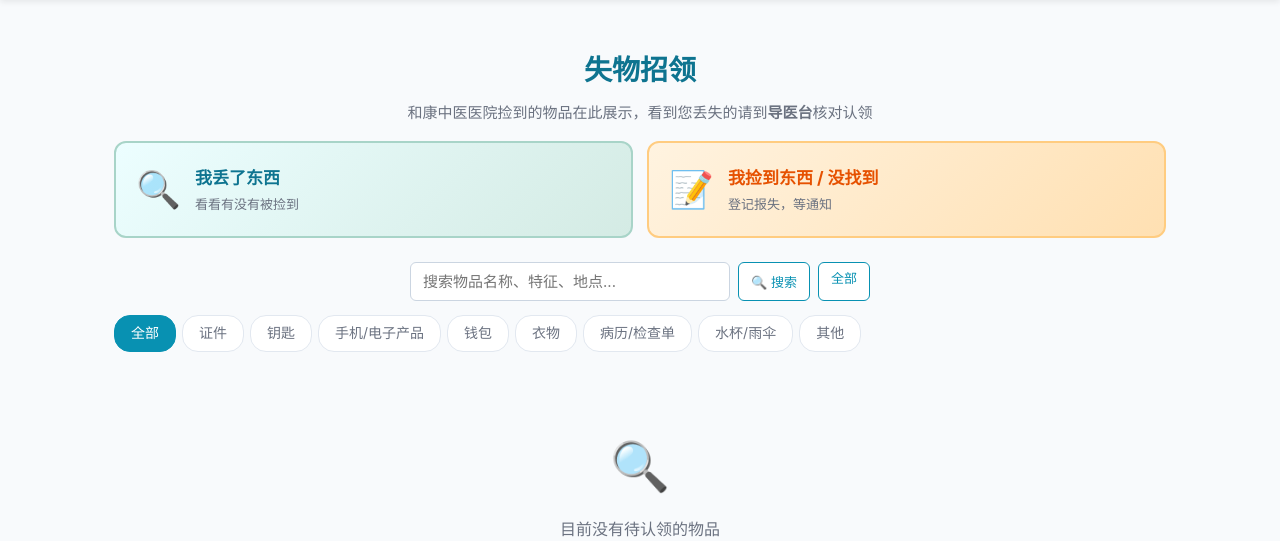
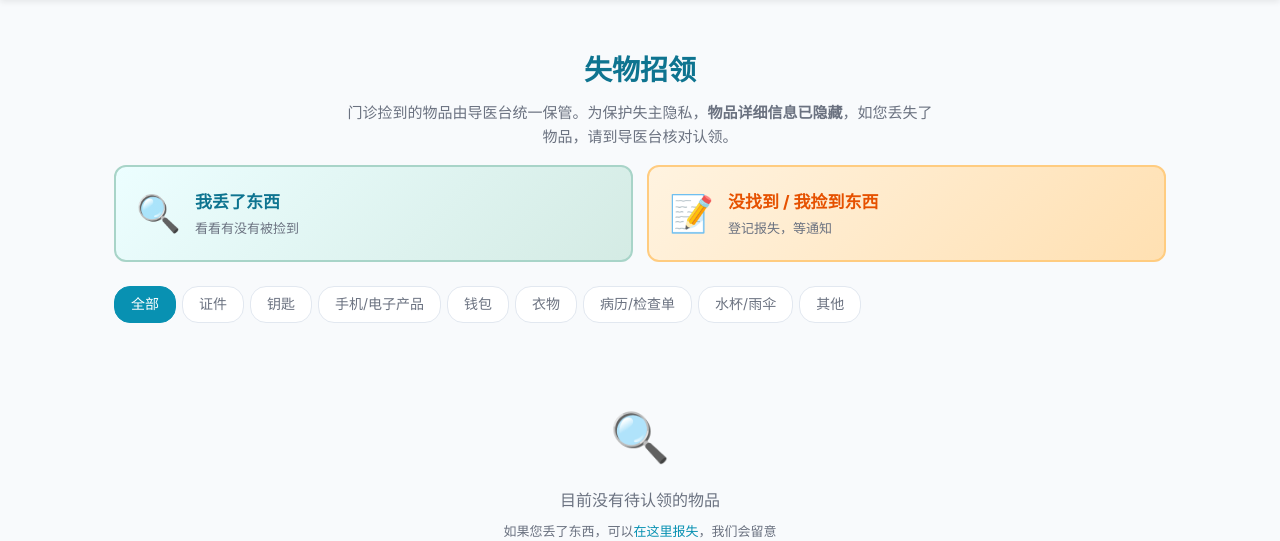
Before and after one commit to Fjord-147/shiwudailing, a Flask app: page / in a window 1280 px wide. Shown: the part 56-597 px from the top of the page. Run offline with Flask 3, Linux system fonts and the light colour scheme; data that the repository does not hold is empty.

Commit message:
患者端全盲防冒领 + 物品信息可编辑 + 自动备份脚本
患者端全盲（防冒领）：
- 公众页只显示 类别+图标+大概日期（如'钱包 8月下旬捡到'）
- 隐藏：名称/特征描述/捡到地点/精确时间/编号/照片
- 移除公众页搜索框（防止用关键词试探物品特征）
- 公众详情API只返回类别+大概日期
- 公众照片接口一律返回占位图
- 页面加隐私保护说明，引导失主到导医台核对

管理端-物品信息可编辑：
- 新增编辑物品API（名称/类别/特征/地点/时间/存放位置/捡到人）
- 失物总表、认领管理加✏编辑按钮，弹窗修改
- 编号和照片不变；患者报失的捡到人固定不可改

自动备份：
- 新增backup.sh：sqlite在线安全备份+照片目录，保留30天
- 供服务器crontab每日调用

```diff
--- a/app.py
+++ b/app.py
@@ -265,6 +265,19 @@ def norm_date(s):
     return s.strip()  # 解析不了就原样返回
 
 
+def rough_date(s):
+    """把时间模糊成'8月下旬'级别（患者端全盲用，只给大概时间）。"""
+    import re as _re
+    if not s:
+        return ""
+    m = _re.match(r"(\d{4})-(\d{1,2})-(\d{1,2})", str(s))
+    if not m:
+        return ""
+    mo, d = int(m.group(2)), int(m.group(3))
+    xun = "上" if d <= 10 else ("中" if d <= 20 else "下")
+    return f"{mo}月{xun}旬"
+
+
 # ============================================================
 # 路由：管理员工作台（原首页，移到 /admin）
 # ============================================================
@@ -308,29 +321,27 @@ def index():
 # ============================================================
 @app.route("/")
 def public_index():
+    """公众首页（全盲模式）：只显示 类别+图标+大概日期，其余全部隐藏。
+    名称/特征/地点/时间/编号/照片均不出现在公众端，防冒领。"""
     db = get_db()
-    q = request.args.get("q", "").strip()
     cat = request.args.get("category", "").strip()
 
-    sql = "SELECT * FROM items WHERE status='待认领'"
+    sql = "SELECT id, category, found_time, created_at FROM items WHERE status='待认领'"
     params = []
-    if q:
-        sql += " AND (code LIKE ? OR name LIKE ? OR description LIKE ? OR found_location LIKE ?)"
-        params += [f"%{q}%"] * 4
     if cat:
         sql += " AND category=?"
         params.append(cat)
     sql += " ORDER BY id DESC"
     rows = db.execute(sql, params).fetchall()
-    # 算出每条是否有"非隐藏照片"供模板判断
     items = []
     for r in rows:
-        d = dict(r)
-        all_photos = [p.strip() for p in (d.get("photo") or "").split(",") if p.strip()]
-        hidden = set(p.strip() for p in (d.get("hidden_photos") or "").split(",") if p.strip())
-        d["has_public_photo"] = any(p not in hidden for p in all_photos)
-        items.append(d)
-    return render_template("public_index.html", items=items, q=q, cat=cat)
+        items.append({
+            "id": r["id"],
+            "category": r["category"] or "其他",
+            "icon": config.CATEGORY_ICONS.get(r["category"], "📦"),
+            "rough": rough_date(r["found_time"] or r["created_at"]),
+        })
+    return render_template("public_index.html", items=items, cat=cat)
 
 
 # ============================================================
@@ -557,39 +568,26 @@ def public_photo(item_id):
 
 @app.route("/public/item/<int:item_id>")
 def public_item(item_id):
-    """公众版物品详情：只返回非隐私字段，照片过滤掉隐藏的。"""
+    """公众版物品详情（全盲模式）：只返回类别+大概日期，防冒领。"""
     db = get_db()
     row = db.execute(
-        "SELECT id, code, name, category, description, found_location, "
-        "found_time, photo, hidden_photos, status FROM items WHERE id=?",
+        "SELECT id, category, found_time, created_at, status FROM items WHERE id=?",
         (item_id,)
     ).fetchone()
     if not row:
         return jsonify({"ok": False}), 404
-    d = dict(row)
-    # 过滤掉隐藏的照片，只把可公开的照片列表给前端
-    all_photos = [p.strip() for p in (d.get("photo") or "").split(",") if p.strip()]
-    hidden = set(p.strip() for p in (d.get("hidden_photos") or "").split(",") if p.strip())
-    public_photos = [p for p in all_photos if p not in hidden]
-    d["photos"] = public_photos   # 公众可见的照片列表
-    d["photo"] = public_photos[0] if public_photos else None  # 兼容旧前端取首张
-    d.pop("hidden_photos", None)  # 不暴露隐藏信息
-    return jsonify({"ok": True, "item": d})
+    return jsonify({"ok": True, "item": {
+        "id": row["id"],
+        "category": row["category"] or "其他",
+        "rough": rough_date(row["found_time"] or row["created_at"]),
+        "status": row["status"],
+    }})
 
 
 @app.route("/public/photo/<int:item_id>/<int:idx>")
 def public_photo_idx(item_id, idx):
-    """公众访问某张照片：按序号取该物品的非隐藏照片，越界或隐藏返回占位图。"""
-    db = get_db()
-    row = db.execute("SELECT photo, hidden_photos FROM items WHERE id=?", (item_id,)).fetchone()
-    if not row:
-        return _placeholder_img()
-    all_photos = [p.strip() for p in (row["photo"] or "").split(",") if p.strip()]
-    hidden = set(p.strip() for p in (row["hidden_photos"] or "").split(",") if p.strip())
-    public_photos = [p for p in all_photos if p not in hidden]
-    if idx < 0 or idx >= len(public_photos):
-        return _placeholder_img()
-    return send_from_directory(config.UPLOAD_FOLDER, public_photos[idx])
+    """公众照片接口（全盲模式下已停用）：一律返回占位图。"""
+    return _placeholder_img()
 
 
 def _placeholder_img():
@@ -1008,6 +1006,36 @@ def api_edit_founder(item_id):
     return jsonify({"ok": True, "msg": "捡到人已更新。"})
 
 
+@app.route("/api/item/<int:item_id>/edit", methods=["POST"])
+@login_required
+def api_edit_item(item_id):
+    """编辑物品基本信息：名称/类别/特征/地点/时间/存放位置/捡到人。
+    编号和照片不变；患者报失的捡到人固定不可改。"""
+    db = get_db()
+    item = db.execute("SELECT * FROM items WHERE id=?", (item_id,)).fetchone()
+    if not item:
+        return jsonify({"ok": False, "msg": "物品不存在。"})
+    name = request.form.get("name", "").strip()
+    if not name:
+        return jsonify({"ok": False, "msg": "物品名称不能为空。"})
+    category = request.form.get("category", "").strip()
+    description = request.form.get("description", "").strip()
+    found_location = request.form.get("found_location", "").strip()
+    found_time = request.form.get("found_time", "").strip()
+    storage_location = request.form.get("storage_location", "").strip()
+    founder = request.form.get("founder", "").strip()
+    if item["source"] == "患者报失":
+        founder = "患者报失"  # 患者报失的固定不变
+    db.execute(
+        """UPDATE items SET name=?, category=?, description=?, found_location=?,
+           found_time=?, storage_location=?, founder=? WHERE id=?""",
+        (name, category or None, description or None, found_location or None,
+         found_time or None, storage_location or None, founder or None, item_id)
+    )
+    db.commit()
+    return jsonify({"ok": True, "msg": f"物品信息已更新（{item['code']}）。"})
+
+
 # ============================================================
 # 路由：统计导出
 # ============================================================
--- a/static/app.js
+++ b/static/app.js
@@ -378,6 +378,69 @@ function editClaimById(itemId){
         .then(function(d){ if(d.ok) doEditClaim(d.item); else toast('读取失败','error'); });
 }
 
+/* ===== 编辑物品基本信息（编号/照片不变）===== */
+var ITEM_CATEGORIES = ["证件","钥匙","手机/电子产品","钱包","衣物","病历/检查单","水杯/雨伞","其他"];
+function editItem(itemId){
+    fetch('/api/item/'+itemId).then(function(r){return r.json();})
+        .then(function(d){
+            if(!d.ok){ toast('读取失败','error'); return; }
+            var it = d.item;
+            var ft = (it.found_time||'').replace(' ','T');
+            var founderField = (it.source==='患者报失')
+                ? '<input type="text" class="form-control" value="患者报失" disabled>'
+                  +'<input type="hidden" id="ei_founder" value="患者报失">'
+                : '<input type="text" id="ei_founder" class="form-control" value="'+escapeHtml(it.founder||'')+'">';
+            var catOpts = ITEM_CATEGORIES.map(function(c){
+                return '<option value="'+c+'"'+(it.category===c?' selected':'')+'>'+c+'</option>';
+            }).join('');
+            var html =
+                '<form onsubmit="event.preventDefault();submitEditItem('+itemId+')">'+
+                '<div style="font-size:18px;font-weight:600;margin-bottom:4px;">编辑物品信息</div>'+
+                '<div style="color:#6b7280;font-size:13px;margin-bottom:16px;">编号 '+escapeHtml(it.code)+'（编号和照片不变）</div>'+
+                '<div class="form-group" style="margin-bottom:14px;"><label>物品名称 <span class="req">*</span></label>'+
+                '<input type="text" id="ei_name" class="form-control" value="'+escapeHtml(it.name||'')+'" required></div>'+
+                '<div class="form-row2">'+
+                '<div class="form-group"><label>类别</label><select id="ei_category" class="form-control">'+catOpts+'</select></div>'+
+                '<div class="form-group"><label>捡到地点</label><input type="text" id="ei_location" class="form-control" value="'+escapeHtml(it.found_location||'')+'"></div>'+
+                '</div>'+
+                '<div class="form-group" style="margin-bottom:14px;"><label>特征描述（仅管理端可见）</label>'+
+                '<textarea id="ei_desc" class="form-control">'+escapeHtml(it.description||'')+'</textarea></div>'+
+                '<div class="form-row2">'+
+                '<div class="form-group"><label>捡到时间</label><input type="datetime-local" id="ei_time" class="form-control" value="'+ft+'"></div>'+
+                '<div class="form-group"><label>捡到人</label>'+founderField+'</div>'+
+                '</div>'+
+                '<div class="form-group" style="margin-bottom:18px;"><label>存放位置</label>'+
+                '<input type="text" id="ei_storage" class="form-control" value="'+escapeHtml(it.storage_location||'')+'"></div>'+
+                '<div style="display:flex;gap:10px;">'+
+                '<button type="button" class="btn btn-secondary" style="flex:1;" onclick="this.closest(\'.modal-overlay\').remove()">取消</button>'+
+                '<button type="submit" class="btn" style="flex:1;">保存修改</button></div>'+
+                '</form>';
+            openModal(html);
+        });
+}
+function submitEditItem(itemId){
+    var fd = new URLSearchParams();
+    fd.append('name', document.getElementById('ei_name').value.trim());
+    fd.append('category', document.getElementById('ei_category').value);
+    fd.append('description', document.getElementById('ei_desc').value.trim());
+    fd.append('found_location', document.getElementById('ei_location').value.trim());
+    fd.append('found_time', document.getElementById('ei_time').value);
+    fd.append('storage_location', document.getElementById('ei_storage').value.trim());
+    fd.append('founder', document.getElementById('ei_founder').value.trim());
+    fetch('/api/item/'+itemId+'/edit', {
+        method:'POST',
+        headers:{'Content-Type':'application/x-www-form-urlencoded','X-Requested-With':'fetch'},
+        body: fd.toString()
+    }).then(function(r){return r.json();})
+      .then(function(d){
+          toast(d.msg, d.ok?'success':'error');
+          if(d.ok){
+              var ov = document.querySelector('.modal-overlay'); if(ov) ov.remove();
+              setTimeout(function(){ location.reload(); }, 700);
+          }
+      });
+}
+
 function submitEditClaim(itemId){
     var fd = new URLSearchParams();
     fd.append('claimer_name', document.getElementById('ec_name').value.trim());
--- a/static/style.css
+++ b/static/style.css
@@ -801,6 +801,21 @@ table.data tbody tr { cursor: pointer; }
 .entry-report .entry-title { color: #e65100; }
 .entry-desc { font-size: 13px; color: #6b7280; }
 
+/* 患者端全盲卡片 */
+.blind-card { cursor: default; }
+.blind-card .goods-photo-placeholder { font-size: 44px; }
+.blind-note {
+    text-align: center;
+    color: #6b7280;
+    font-size: 13px;
+    line-height: 1.8;
+    background: var(--primary-light);
+    border: 1px dashed var(--primary);
+    border-radius: 10px;
+    padding: 14px 16px;
+    margin-top: 18px;
+}
+
 /* 公众页工具栏 */
 .public-toolbar {
     display: flex;
--- a/templates/claims_manage.html
+++ b/templates/claims_manage.html
@@ -46,7 +46,8 @@
                     <td>{{ it.claimed_at or '—' }}</td>
                     <td>{{ it.operator or '—' }}</td>
                     <td>
-                        <button class="btn btn-secondary btn-sm" onclick="editClaimById({{ it.id }})">✎ 修改</button>
+                        <button class="btn btn-secondary btn-sm" onclick="editItem({{ it.id }})" title="编辑物品信息">✏ 物品</button>
+                        <button class="btn btn-secondary btn-sm" onclick="editClaimById({{ it.id }})">✎ 认领</button>
                         <button class="btn btn-sm btn-danger-outline" onclick="doUnclaim({{ it.id }}, '{{ it.code }}')">↩ 撤销</button>
                         <button class="btn btn-sm btn-danger-outline" onclick="doDelete({{ it.id }}, '{{ it.code }}', '{{ it.name|replace("'", "&#39;") }}')">🗑 删除</button>
                     </td>
--- a/templates/list.html
+++ b/templates/list.html
@@ -101,10 +101,9 @@
                     <td>{{ it.claimer_name or '—' }}</td>
                     <td>{{ it.claimed_at or '—' }}</td>
                     <td onclick="event.stopPropagation()">
+                        <button class="btn btn-secondary btn-sm" onclick="editItem({{ it.id }})" title="编辑物品信息">✏</button>
                         {% if it.status == '待认领' %}
                             <button class="btn btn-success btn-sm" onclick="openListClaim({{ it.id }})">认领</button>
-                        {% else %}
-                            <span style="color:#9ca3af;font-size:13px;">已认领</span>
                         {% endif %}
                     </td>
                 </tr>
--- a/templates/public_index.html
+++ b/templates/public_index.html
@@ -1,10 +1,10 @@
 {% extends "base_public.html" %}
-{% block title %}失物招领 - 和康中医医院{% endblock %}
+{% block title %}失物招领 - 苏州和康中医医院{% endblock %}
 {% block content %}
 
 <div class="public-hero">
     <h1>失物招领</h1>
-    <p>和康中医医院捡到的物品在此展示，看到您丢失的请到<strong>导医台</strong>核对认领</p>
+    <p>门诊捡到的物品由导医台统一保管。为保护失主隐私，<strong>物品详细信息已隐藏</strong>，如您丢失了物品，请到导医台核对认领。</p>
 </div>
 
 <!-- 两个显眼大入口：找东西 / 报失 -->
@@ -19,24 +19,18 @@
     <a href="{{ url_for('public_report') }}" class="entry-card entry-report">
         <div class="entry-icon">📝</div>
         <div class="entry-text">
-            <div class="entry-title">我捡到东西 / 没找到</div>
+            <div class="entry-title">没找到 / 我捡到东西</div>
             <div class="entry-desc">登记报失，等通知</div>
         </div>
     </a>
 </div>
 
-<!-- 搜索 + 类别筛选 -->
-<form method="get" class="public-toolbar" id="itemList">
-    <input type="text" name="q" class="form-control" placeholder="搜索物品名称、特征、地点..."
-           value="{{ q }}">
-    <button type="submit" class="btn btn-secondary btn-sm">🔍 搜索</button>
-    <a href="{{ url_for('public_index') }}" class="btn btn-secondary btn-sm">全部</a>
-</form>
-
-<div class="filter-tabs">
-    <a href="{{ url_for('public_index', q=q) }}" class="filter-tab {% if not cat %}active{% endif %}">全部</a>
+<!-- 类别筛选 -->
+<div class="filter-tabs" id="itemList">
+    <a href="{{ url_for('public_index') }}"
+       class="filter-tab {% if not cat %}active{% endif %}">全部</a>
     {% for c in categories %}
-    <a href="{{ url_for('public_index', category=c, q=q) }}"
+    <a href="{{ url_for('public_index', category=c) }}"
        class="filter-tab {% if cat == c %}active{% endif %}">{{ c }}</a>
     {% endfor %}
 </div>
@@ -44,24 +38,21 @@
 {% if items %}
 <div class="card-grid">
     {% for it in items %}
-    <div class="goods-card" onclick="showPublicDetail({{ it.id }})">
+    <div class="goods-card blind-card">
         <div class="goods-photo">
-            {% if it.has_public_photo %}
-                <img src="{{ url_for('public_photo', item_id=it.id) }}">
-            {% else %}
-                <div class="goods-photo-placeholder">📦</div>
-            {% endif %}
+            <div class="goods-photo-placeholder">{{ it.icon }}</div>
         </div>
         <div class="goods-info">
-            <div class="goods-name">{{ it.name }}</div>
-            <div class="goods-meta">
-                <span class="tag tag-pending">{{ it.category or '未分类' }}</span>
-                <span class="goods-loc">📍 {{ it.found_location or '门诊' }}</span>
-            </div>
-            <div class="goods-time">捡到时间：{{ it.found_time or it.created_at[:10] }}</div>
+            <div class="goods-name">{{ it.category }}</div>
+            <div class="goods-meta"><span class="tag tag-pending">待认领</span></div>
+            <div class="goods-time">{{ it.rough }}捡到</div>
         </div>
     </div>
     {% endfor %}
+</div>
+<div class="blind-note">
+    🔒 为防止冒领，物品名称、特征、照片等信息已隐藏。<br>
+    请凭本人记忆到<strong>导医台</strong>描述物品特征，核对无误后认领。
 </div>
 {% else %}
 <div class="empty public-empty">
@@ -70,46 +61,4 @@
     <p style="font-size:13px;margin-top:8px;">如果您丢了东西，可以<a href="{{ url_for('public_report') }}">在这里报失</a>，我们会留意</p>
 </div>
 {% endif %}
-
 {% endblock %}
-
-{% block script %}
-<script>
-/* 公众详情弹窗：走公开接口 /public/item，不暴露认领人隐私 */
-function showPublicDetail(itemId) {
-    fetch("/public/item/" + itemId).then(function(r){return r.json();})
-        .then(function(data){
-            if(!data.ok){toast("读取失败","error");return;}
-            var it = data.item;
-            // 后端返回 photos 数组（已过滤隐藏的照片）
-            var photos = it.photos || [];
-            var photoHtml;
-            if(photos.length > 0){
-                photoHtml = '<div class="detail-photos">' + photos.map(function(p, i){
-                    return '<img class="photo-big" src="/public/photo/'+it.id+'/'+i+'">';
-                }).join('') + '</div>';
-            } else {
-                photoHtml = '<div style="color:#999;margin:10px 0;">（未提供照片，请到导医台查看实物）</div>';
-            }
-            var html =
-                '<div class="detail-panel" style="margin:0;">' +
-                '<div><span class="code" style="color:#666;font-size:13px;">编号 ' + it.code + '</span>' +
-                '<span class="tag tag-pending" style="margin-left:8px;">待认领</span></div>' +
-                '<div style="font-size:20px;font-weight:600;margin:6px 0;">' + it.name + '</div>' +
-                photoHtml +
-                '<div class="detail-grid">' +
-                '<div><span class="k">类别：</span><span class="v">' + (it.category||'—') + '</span></div>' +
-                '<div><span class="k">捡到地点：</span><span class="v">' + (it.found_location||'—') + '</span></div>' +
-                '<div><span class="k">捡到时间：</span><span class="v">' + (it.found_time||'—') + '</span></div>' +
-                '<div style="grid-column:1/-1;"><span class="k">特征描述：</span><br><span class="v">' +
-                (it.description||'—') + '</span></div>' +
-                '</div>' +
-                '<div style="margin-top:16px;padding:12px;background:#fff8e1;border-radius:6px;font-size:14px;color:#8d6e00;">' +
-                '👆 如果这是您丢失的物品，请到<strong>门诊导医台</strong>，报上失物编号，当面核对认领。' +
-                '</div>' +
-                '</div>';
-            openModal(html);
-        });
-}
-</script>
-{% endblock %}
```
Also changed, not shown: config.py (+12 -0 lines), 1 other file.
